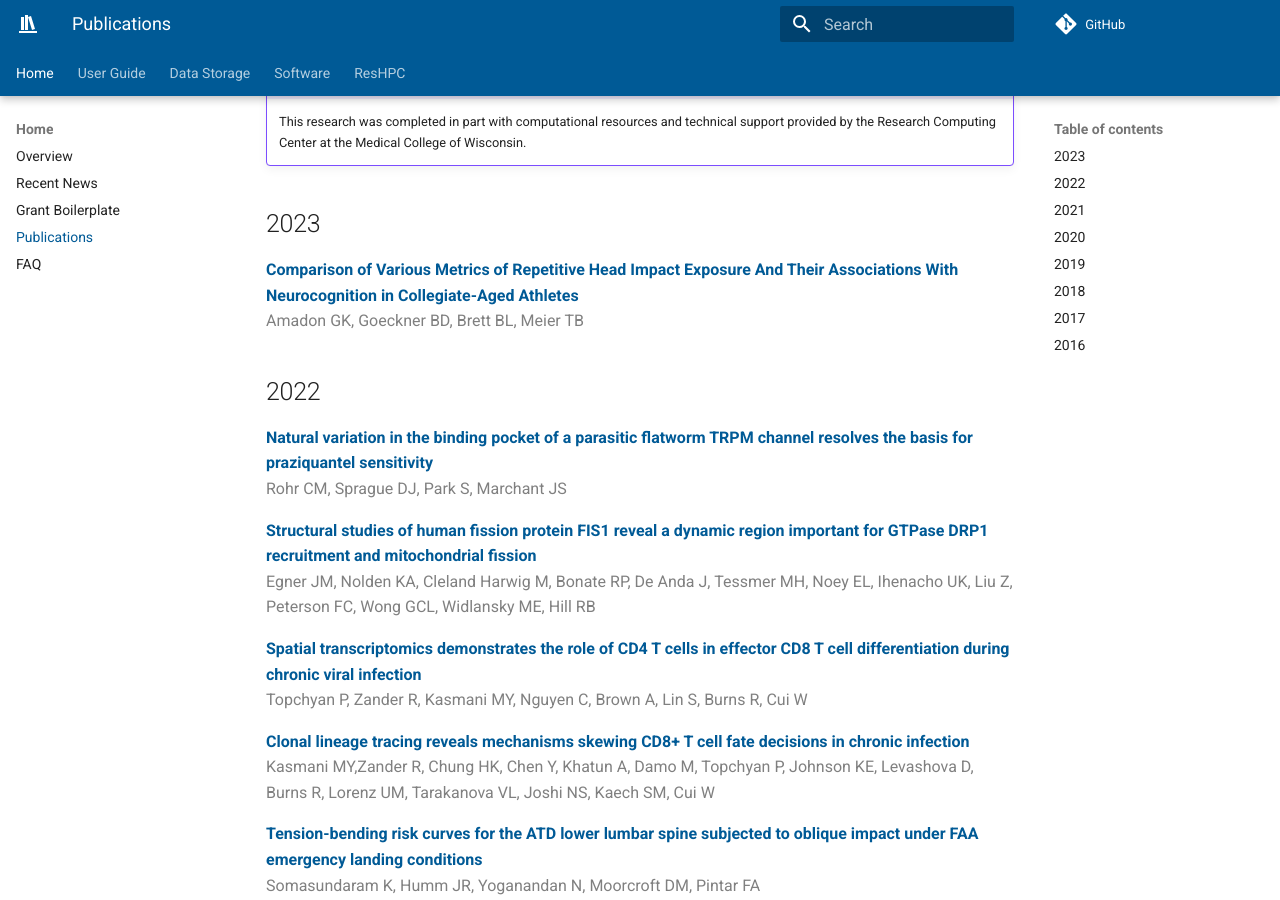
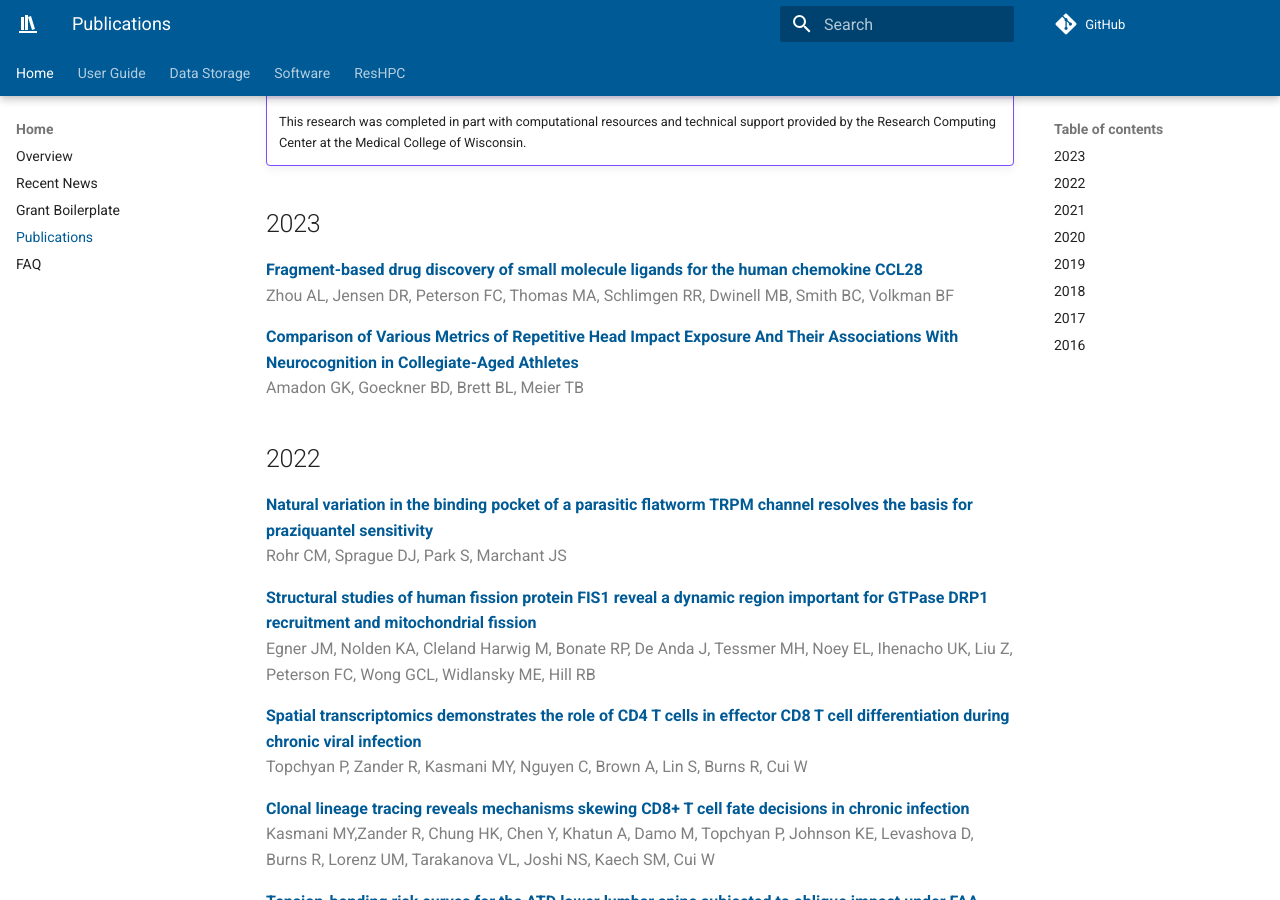
Before and after one commit to mcw-rcc/mcw-rcc.github.io, an MkDocs documentation site: the page built from docs/pubs.md, in a window 1280 px wide and 900 px high, scrolled down 325 px. Built offline with MkDocs 1.6.1 and Material for MkDocs 9.7.7, drawn with Linux system fonts in a browser that asks for light colours; comment, search, counter and statistics services are not loaded.

Commit message:
Update pubs.md

```diff
--- a/docs/pubs.md
+++ b/docs/pubs.md
@@ -9,6 +9,10 @@ All you have to do is include the following statement in your publication:
     This research was completed in part with computational resources and technical support provided by the Research Computing Center at the Medical College of Wisconsin.
 
 ## 2023
+
+**[Fragment-based drug discovery of small molecule ligands for the human chemokine CCL28](https://doi.org/10.1016/j.slasd.2023.02.004)**
+Zhou AL, Jensen DR, Peterson FC, Thomas MA, Schlimgen RR, Dwinell MB, Smith BC, Volkman BF
+{: .author}
 
 **[Comparison of Various Metrics of Repetitive Head Impact Exposure And Their Associations With Neurocognition in Collegiate-Aged Athletes](https://doi.org/10.1093/arclin/acac107)**
 Amadon GK, Goeckner BD, Brett BL, Meier TB
```
